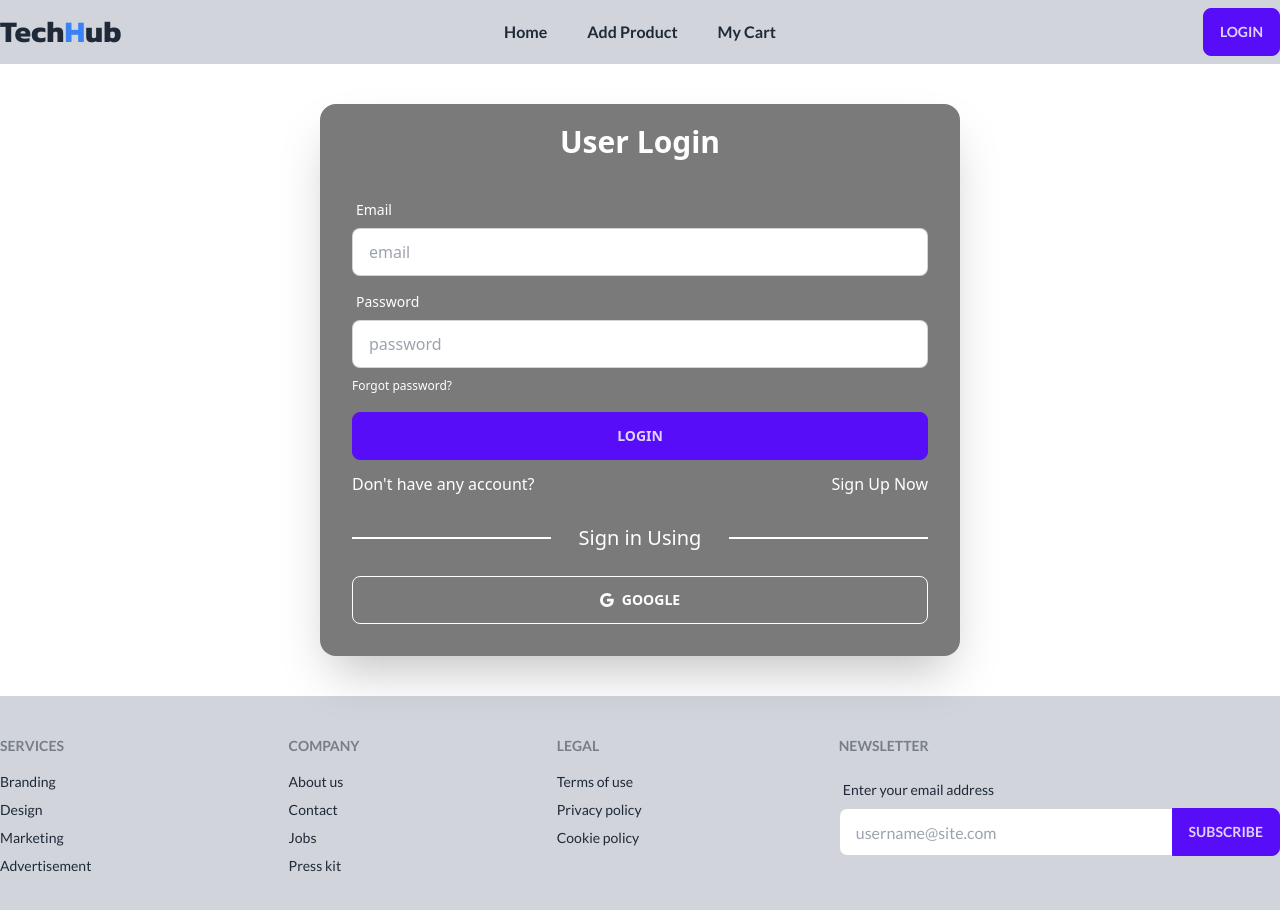
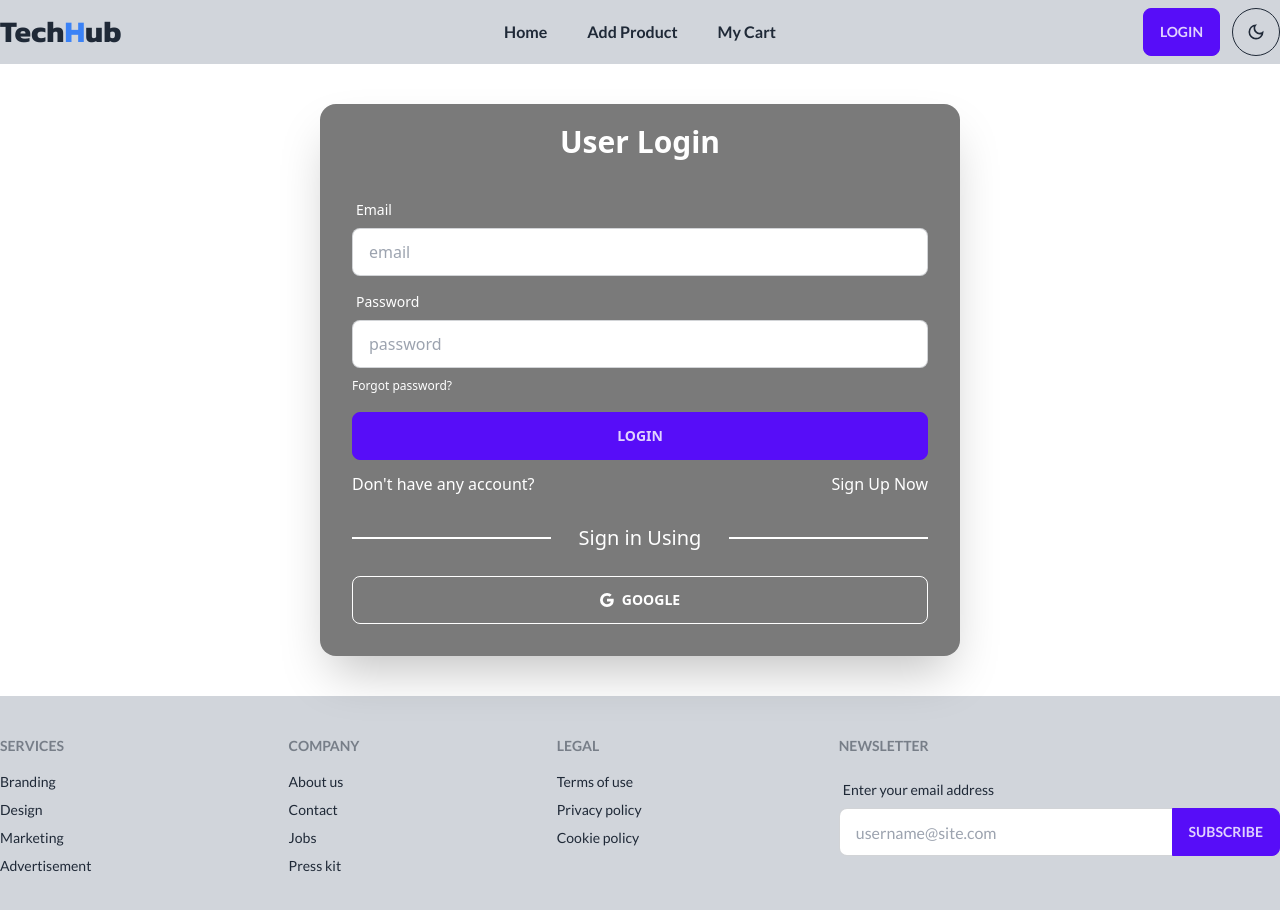
Before and after one commit to Rakibjrb/techhub-r7, a React (Vite) app: page /user/account in a window 1280 px wide. Shown: the top 910 px of the page. Built offline with nearby package versions, Linux system fonts and the light colour scheme; no server answers.

Commit message:
added slider on product page

```diff
--- a/src/AuthProvider/AuthProvider.jsx
+++ b/src/AuthProvider/AuthProvider.jsx
@@ -17,6 +17,7 @@ const googleAuthProvider = new GoogleAuthProvider();
 const AuthProvider = ({ children }) => {
   const [user, setUser] = useState();
   const [loading, setLoading] = useState(true);
+  const [theme, setTheme] = useState(false);
 
   const updateNameAndPhoto = (
     name = "User 4194",
@@ -49,15 +50,21 @@ const AuthProvider = ({ children }) => {
     return signInWithPopup(auth, googleAuthProvider);
   };
 
+  const toggleDarkLight = () => {
+    setTheme(!theme);
+  };
+
   const authInfo = {
     auth,
     user,
     loading,
+    theme,
     userSignUpWithEmailAndPassword,
     updateNameAndPhoto,
     requestUserLogin,
     requestUserLogOut,
     createAccountWithGoogle,
+    toggleDarkLight,
   };
 
   useEffect(() => {
--- a/src/Components/Banner/Banner.jsx
+++ b/src/Components/Banner/Banner.jsx
@@ -7,7 +7,7 @@ import image4 from "../../assets/images/iphone14.jpg";
 const Banner = () => {
   return (
     <div className="max-w-screen-2xl mx-auto px-2">
-      <div className="mt-2 md:flex gap-2">
+      <div className="md:flex gap-2">
         <div className="carousel w-full">
           <div id="slide1" className="carousel-item relative w-full">
             <img src={image2} className="w-full h-[510px]" />
--- a/src/Layout/Main/Main.jsx
+++ b/src/Layout/Main/Main.jsx
@@ -3,17 +3,22 @@ import Banner from "../../Components/Banner/Banner";
 import BrandNames from "../../Components/Brands/BrandNames";
 import MostSoldProducts from "../../Components/MostSold/MostSoldProducts";
 import Welcome from "../../Components/Welcome/Welcome";
+import { useContext } from "react";
+import { AuthContext } from "../../AuthProvider/AuthProvider";
 
 const Main = () => {
   const data = useLoaderData();
+  const { theme } = useContext(AuthContext);
 
   return (
-    <>
-      <Banner />
+    <div data-theme={theme ? "dark" : "light"}>
+      <div className="pt-2">
+        <Banner />
+      </div>
       <Welcome />
       <BrandNames data={data.data} />
       <MostSoldProducts />
-    </>
+    </div>
   );
 };
 
--- a/src/Layout/Navbar/Nav.jsx
+++ b/src/Layout/Navbar/Nav.jsx
@@ -3,6 +3,7 @@ import "./nav.css";
 import { useContext } from "react";
 import { AuthContext } from "../../AuthProvider/AuthProvider";
 import { toast } from "react-hot-toast";
+import { MdOutlineDarkMode, MdOutlineLightMode } from "react-icons/md";
 
 const Nav = () => {
   const navlinks = (
@@ -19,7 +20,8 @@ const Nav = () => {
     </>
   );
 
-  const { user, requestUserLogOut } = useContext(AuthContext);
+  const { user, requestUserLogOut, toggleDarkLight, theme } =
+    useContext(AuthContext);
 
   const handleLogout = () => {
     requestUserLogOut()
@@ -65,7 +67,7 @@ const Nav = () => {
           </ul>
         </div>
         <div className="navbar-end">
-          <div>
+          <div className="flex items-center">
             {user ? (
               <div className="dropdown dropdown-end">
                 <label tabIndex={0} className="btn btn-ghost btn-circle avatar">
@@ -93,6 +95,16 @@ const Nav = () => {
                 Login
               </Link>
             )}
+            <button
+              onClick={toggleDarkLight}
+              className="btn btn-outline btn-circle ml-3"
+            >
+              {theme ? (
+                <MdOutlineLightMode className="text-xl" />
+              ) : (
+                <MdOutlineDarkMode className="text-xl" />
+              )}
+            </button>
           </div>
         </div>
       </div>
```
Also changed, not shown: 1 other file (tests, documents, lock files or other folders).
